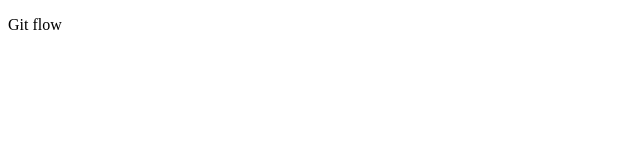
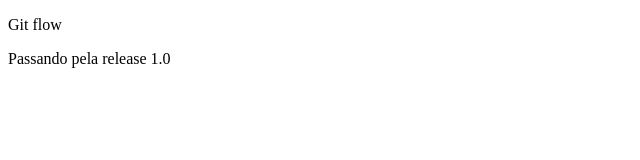
Before and after one commit to josafatavares13/git-flow, a plain HTML site: page index.html in a window 1280 px wide. Shown: the whole page, without its empty margins (0-640 px from the left). Drawn offline with Linux system fonts and the light colour scheme.

Commit message:
Teste ok

```diff
--- a/index.html
+++ b/index.html
@@ -8,5 +8,6 @@
 </head>
 <body>
     <p>Git flow</p>
+    <p>Passando pela release 1.0</p>
 </body>
 </html>
```
